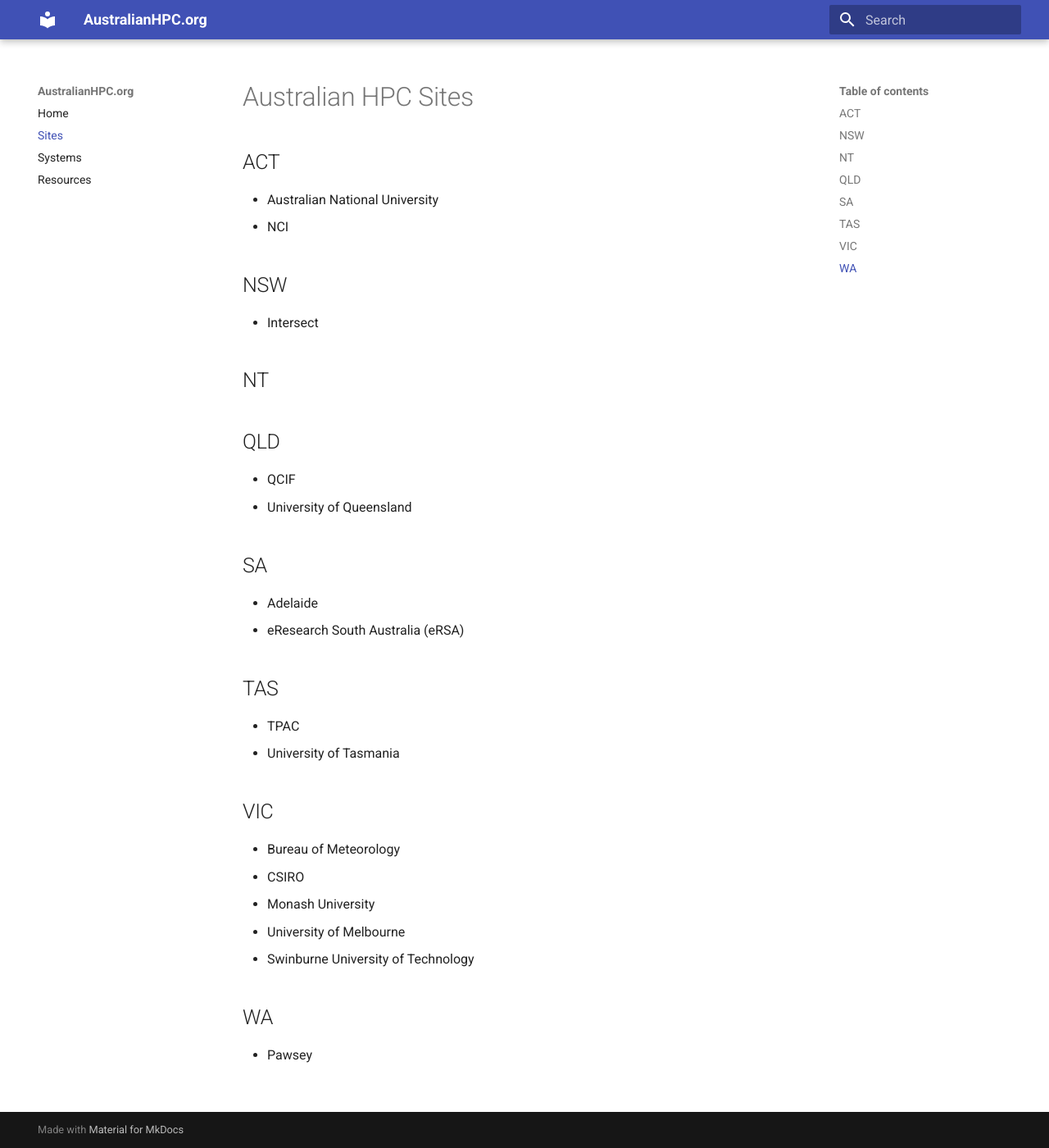
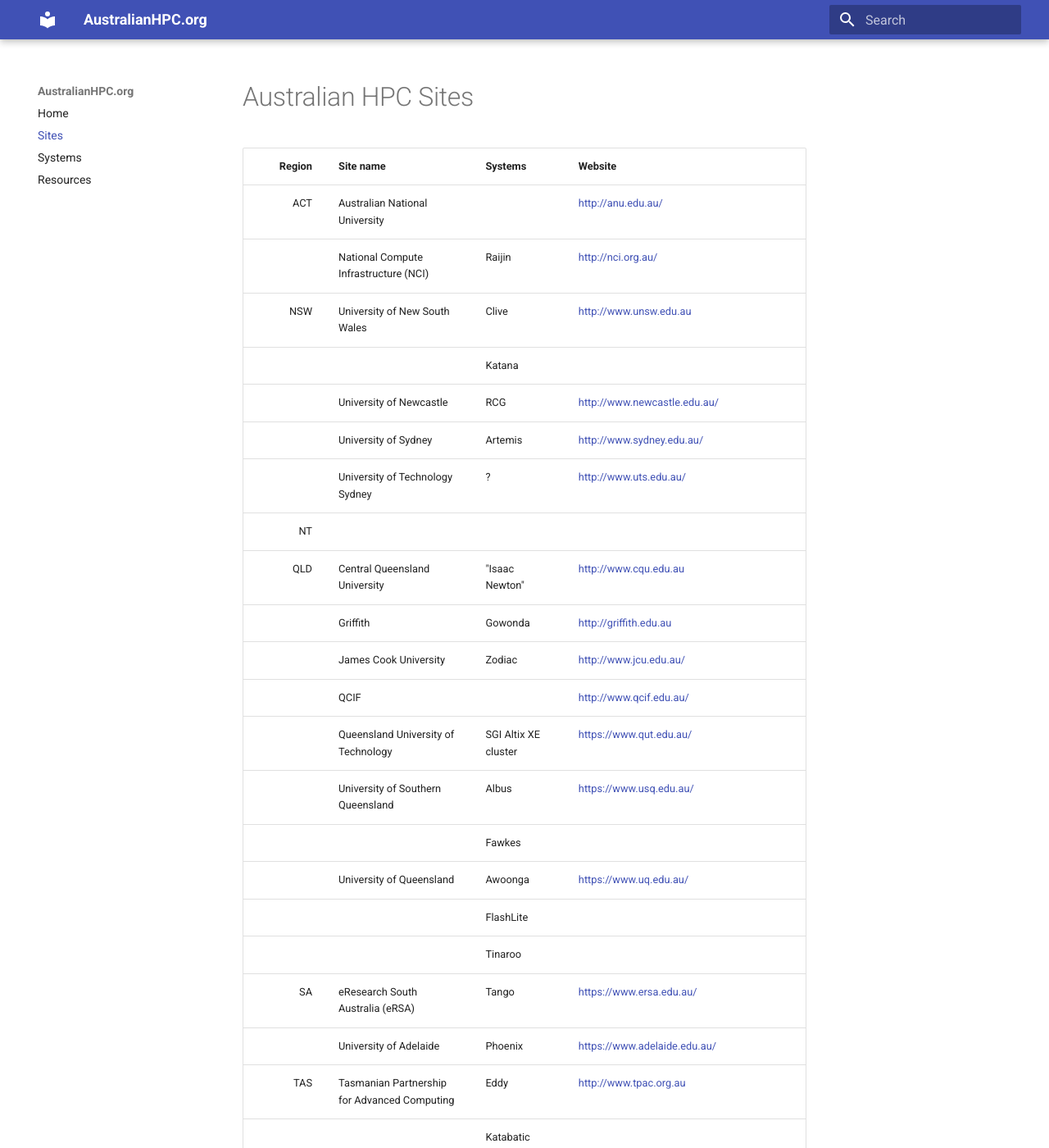
Before and after one commit to australianHPC/Website, an MkDocs documentation site: the page built from docs/sites.md, in a window 1280 px wide and 1400 px high. Shown: the whole window at 82% size. Built offline with MkDocs 1.6.1 and Material for MkDocs 9.7.7, drawn with Linux system fonts in a browser that asks for light colours; old or Windows-style settings are respelled for this version of MkDocs; some of the changed text lies outside the part shown.

Commit message:
Expand and convert list of HPC sites
Greatly expanded the list of HPC sites in Australia and
converted it from a list to a table in an attempt to make
it nicer to read.

```diff
--- a/docs/sites.md
+++ b/docs/sites.md
@@ -1,25 +1,46 @@
 # Australian HPC Sites
 
-## ACT
-* Australian National University
-* NCI
-## NSW
-* Intersect
-## NT
-## QLD
-* QCIF
-* University of Queensland
-## SA
-* Adelaide
-* eResearch South Australia (eRSA)
-## TAS
-* TPAC
-* University of Tasmania
-## VIC
-* Bureau of Meteorology
-* CSIRO
-* Monash University
-* University of Melbourne
-* Swinburne University of Technology
-## WA
-* Pawsey
+Region | Site name | Systems | Website
+------:|-----------|---------|--------
+ACT | Australian National University | | [http://anu.edu.au/](http://anu.edu.au/)
+| National Compute Infrastructure (NCI) | Raijin | [http://nci.org.au/](http://nci.org.au/)
+NSW | University of New South Wales | Clive | [http://www.unsw.edu.au](http://www.unsw.edu.au)
+| | Katana |
+| University of Newcastle | RCG | [http://www.newcastle.edu.au/](http://www.newcastle.edu.au/)
+| University of Sydney | Artemis | [http://www.sydney.edu.au/](http://www.sydney.edu.au/)
+| University of Technology Sydney | ? | [http://www.uts.edu.au/](http://www.uts.edu.au/)
+NT | | |
+QLD | Central Queensland University | "Isaac Newton" | [http://www.cqu.edu.au](http://www.cqu.edu.au/)
+| Griffith | Gowonda | [http://griffith.edu.au](http://www.griffith.edu.au/)
+| James Cook University | Zodiac | [http://www.jcu.edu.au/](http://www.jcu.edu.au/)
+| QCIF | | [http://www.qcif.edu.au/](http://www.qcif.edu.au/)
+| Queensland University of Technology | SGI Altix XE cluster | [https://www.qut.edu.au/](https://www.qut.edu.au/)
+| University of Southern Queensland  | Albus | [https://www.usq.edu.au/](https://www.usq.edu.au/)
+| | Fawkes |
+| University of Queensland  | Awoonga | [https://www.uq.edu.au/](https://www.uq.edu.au/)
+| | FlashLite |
+| | Tinaroo |
+SA | eResearch South Australia (eRSA)  | Tango | [https://www.ersa.edu.au/](https://www.ersa.edu.au/)
+| University of Adelaide  | Phoenix | [https://www.adelaide.edu.au/](https://www.adelaide.edu.au/)
+TAS | Tasmanian Partnership for Advanced Computing | Eddy | [http://www.tpac.org.au](http://www.tpac.org.au)
+| | Katabatic |
+| | Kunanyi |
+| | Vortex |
+VIC | Bureau of Meteorology  | | [http://www.bom.gov.au/](http://www.bom.gov.au/)
+| CSIRO  | Bracewell | [http://csiro.au/](http://csiro.au/)
+| | Bragg-w |
+| | Pearcey |
+| | Ruby |
+| Monash University  | MonARCH | http://monash.edu/
+| | MASSIVE |
+| University of Melbourne  | Spartan | [https://dashboard.hpc.unimelb.edu.au/](https://dashboard.hpc.unimelb.edu.au/)
+| Melbourne Bioinformatics (UoM) | Barcoo | [https://www.melbournebioinformatics.org.au/](https://www.melbournebioinformatics.org.au/)
+| Melbourne Bioinformatics (UoM) | Merri |
+| Melbourne Bioinformatics (UoM) | Snowy |
+| Swinburne University of Technology  | gSTAR | [https://supercomputing.swin.edu.au/](https://supercomputing.swin.edu.au/)
+| | OzStar |
+WA | Pawsey | Athena | [https://www.pawsey.org.au/](https://www.pawsey.org.au/)
+| | Galaxy |
+| | Magnus |
+| | Zeus |
+| | Zythos |
```
